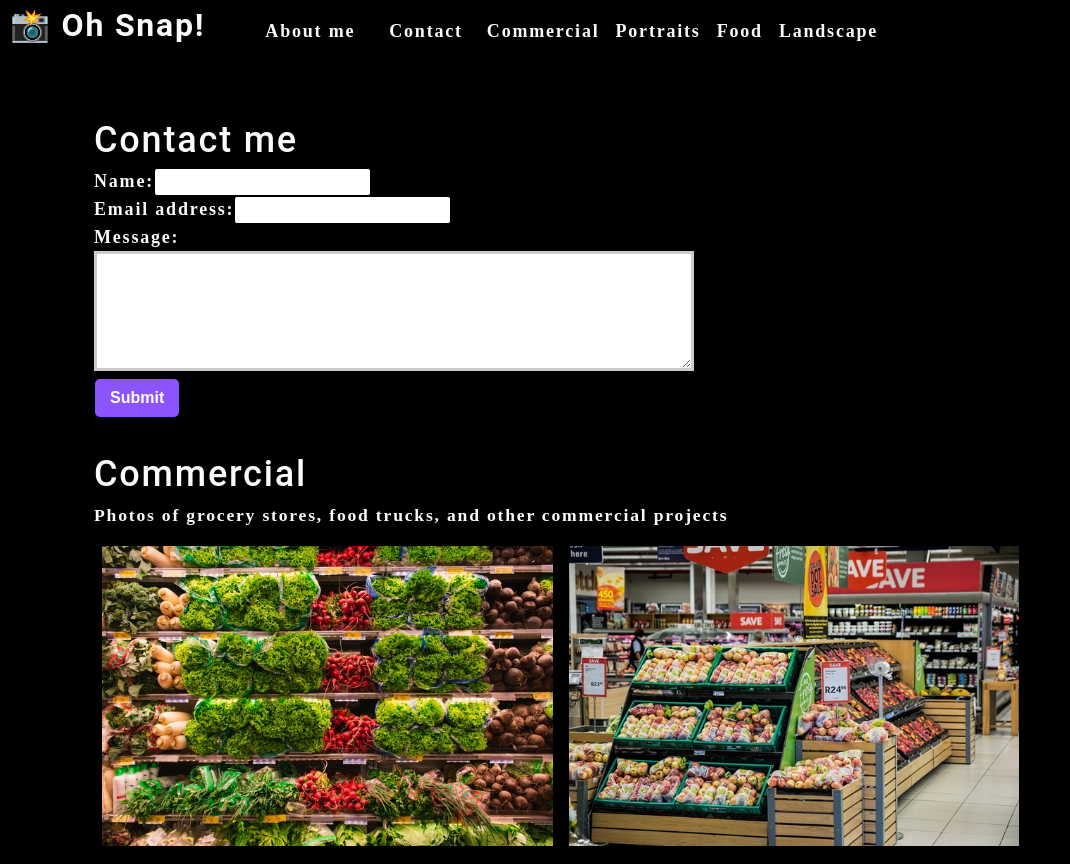
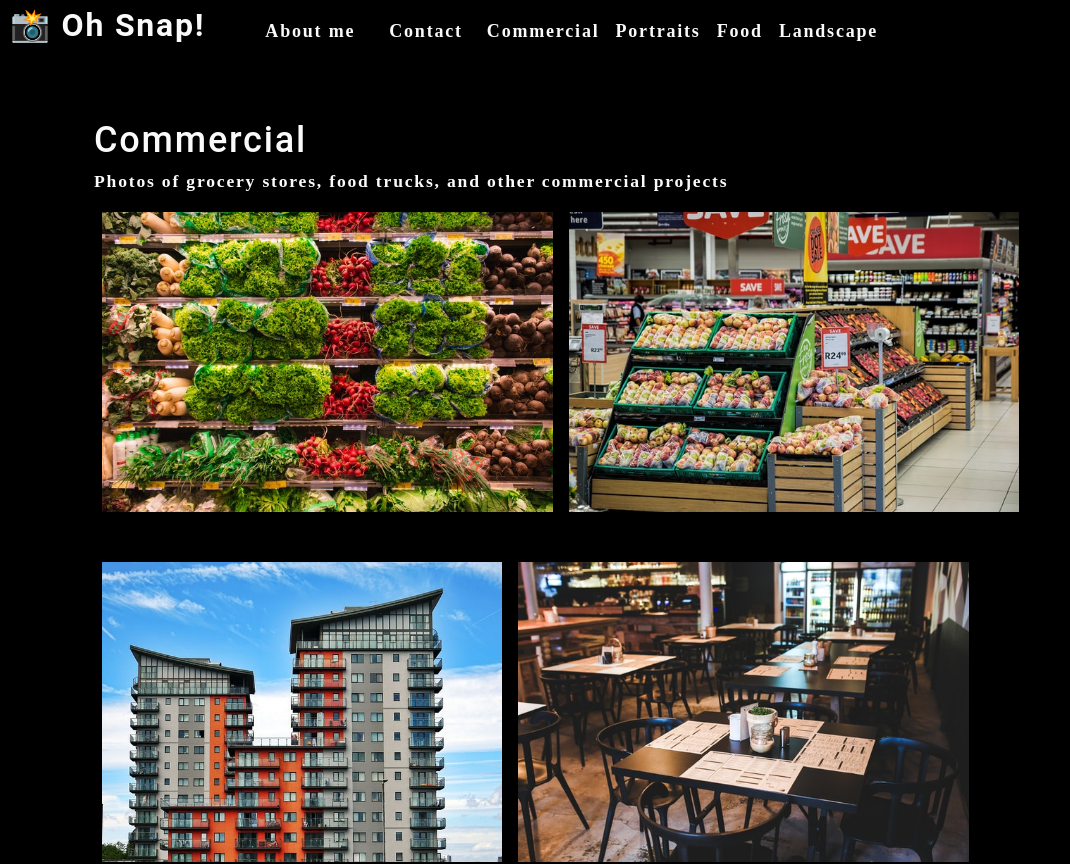
Before and after one commit to tniemeye19/photo-port, a React (Create React App) app: page / in a window 1280 px wide. Shown: the top 864 px of the page, without its empty margins (0-1070 px from the left). Built offline with nearby package versions, Linux system fonts and the light colour scheme.

Commit message:
convert app into SPA

```diff
--- a/src/App.js
+++ b/src/App.js
@@ -16,6 +16,7 @@ function App() {
   ]);
 
   const [currentCategory, setCurrentCategory] = useState(categories[0]);
+  const [contactSelected, setContactSelected] = useState(false);
 
   return (
     <div>
@@ -25,9 +26,14 @@ function App() {
         currentCategory={currentCategory}
       ></Nav>
       <main>
-        <ContactForm></ContactForm>
-        <Gallery currentCategory={currentCategory}></Gallery>
-        <About></About>
+        {!contactSelected ? (
+          <>
+            <Gallery currentCategory={currentCategory}></Gallery>
+            <About></About>
+          </>
+        ) : (
+            <ContactForm></ContactForm>
+        )}
       </main>
     </div>
   );
```
